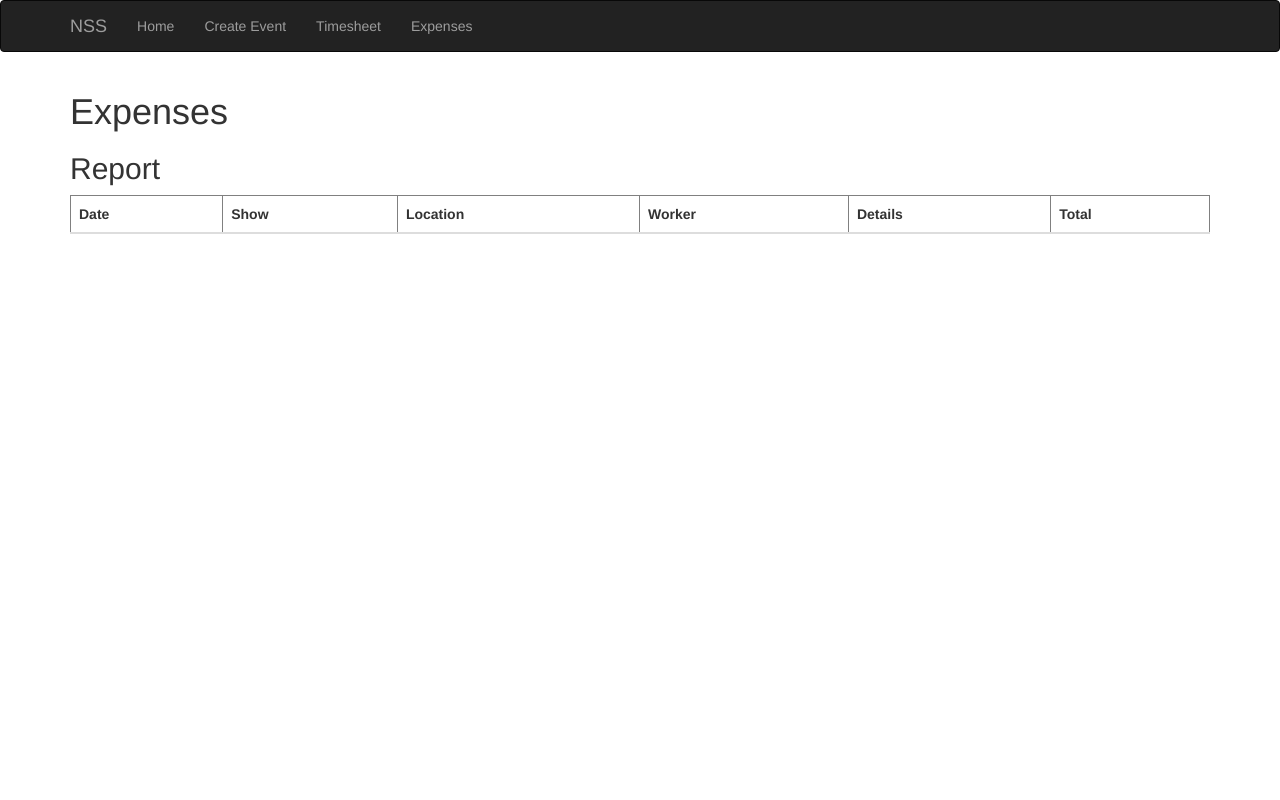
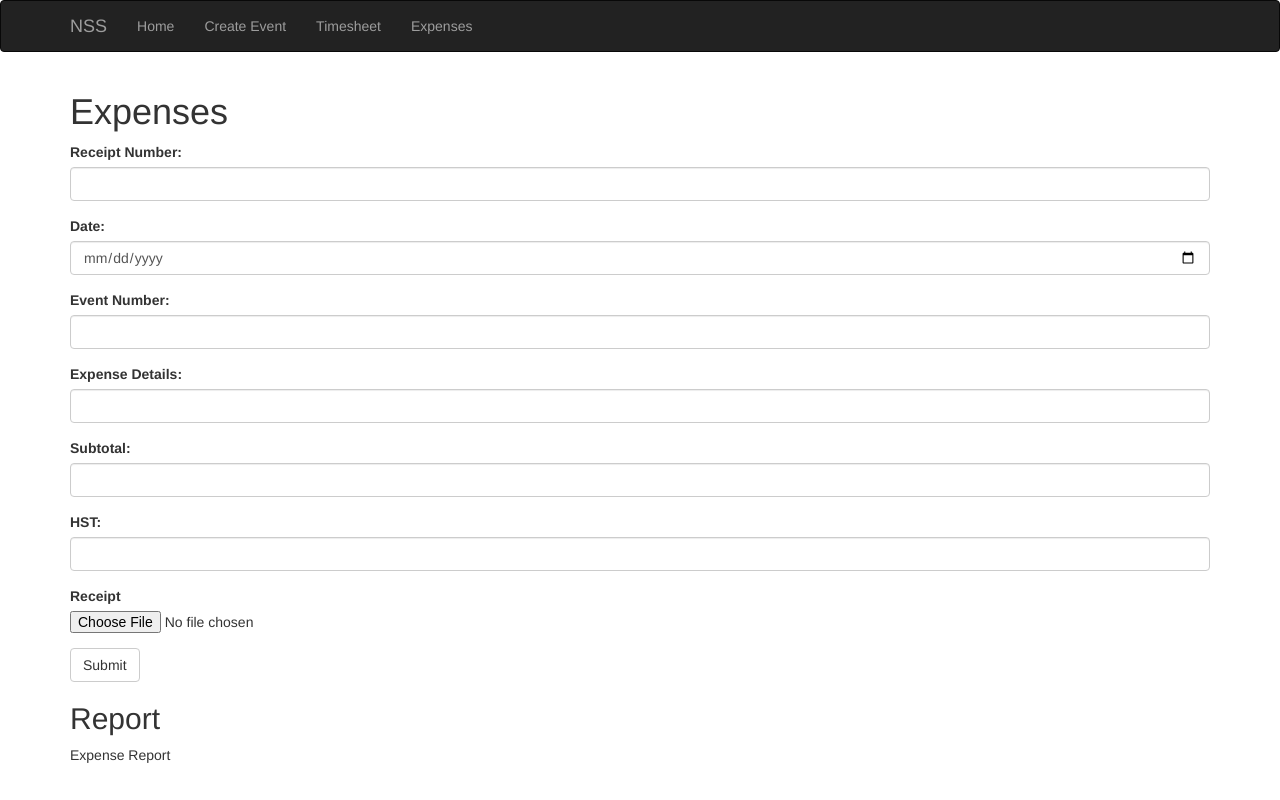
Before and after one commit to ajharris/showbase-portal, a Flask app: page /expenses in a window 1280 px wide. Run offline with Flask 3, Linux system fonts and the light colour scheme; lists and menus that the app fills with data are empty; some libraries are stand-ins or nearby versions.

Commit message:
expense files correctly uploading

```diff
--- a/app.py
+++ b/app.py
@@ -4,9 +4,9 @@ from flask_migrate import Migrate
 from flask_sqlalchemy import SQLAlchemy
 from sqlalchemy import delete
 from flask_wtf import FlaskForm
-from wtforms import StringField, DateTimeField, SubmitField, IntegerField, FloatField, SelectField, FileField
+from wtforms import StringField, DateField, SubmitField, IntegerField, FloatField, SelectField, FileField
 from wtforms.validators import DataRequired, InputRequired
-from flask_wtf.file import FileAllowed  # Import FileAllowed from flask_wtf.file
+from flask_wtf.file import FileAllowed
 from flask_bootstrap import Bootstrap
 from dotenv import load_dotenv
 import os
@@ -16,7 +16,6 @@ from flask_wtf.csrf import CSRFProtect
 from werkzeug.utils import secure_filename
 
 load_dotenv()
-
 
 app = Flask(__name__)
 app.config['SECRET_KEY'] = 'your_secret_key_here'
@@ -35,6 +34,10 @@ UPLOAD_FOLDER = 'uploads/receipts'
 ALLOWED_EXTENSIONS = {'pdf', 'jpeg', 'jpg'}
 app.config['UPLOAD_FOLDER'] = UPLOAD_FOLDER
 
+# Ensure the upload directory exists
+if not os.path.exists(app.config['UPLOAD_FOLDER']):
+    os.makedirs(app.config['UPLOAD_FOLDER'])
+
 # Check if filename extension is allowed
 def allowed_file(filename):
     return '.' in filename and filename.rsplit('.', 1)[1].lower() in ALLOWED_EXTENSIONS
@@ -51,7 +54,7 @@ class ShiftForm(FlaskForm):
 
 class ExpenseForm(FlaskForm):
     receiptNumber = IntegerField('Receipt Number:', validators=[InputRequired(), DataRequired()])
-    date = StringField('Date:', id='expdatepick', validators=[InputRequired(), DataRequired()])
+    date = DateField('Date:', id='expdatepick', format='%Y-%m-%d', validators=[InputRequired(), DataRequired()])
     showNumber = IntegerField('Event Number:', validators=[InputRequired(), DataRequired()])
     details = StringField('Expense Details:', validators=[InputRequired(), DataRequired()])
     net = FloatField('Subtotal:', validators=[InputRequired(), DataRequired()])
@@ -82,8 +85,7 @@ class Expense(db.Model):
     __tablename__ = 'expenses'
     id = db.Column(db.Integer, primary_key=True)
     receiptNumber = db.Column(db.Integer)
-    date = db.Column(db.DateTime)
-    worker = db.Column(db.String)
+    date = db.Column(db.Date)
     accountManager = db.Column(db.String)
     showName = db.Column(db.String)
     showNumber = db.Column(db.Integer)
@@ -95,7 +97,7 @@ class Expense(db.Model):
     def create(self):
         expense = Expense(
             receiptNumber=session['receiptNumber'],
-            date=datetime.strptime(session['date'], '%m/%d/%Y %I:%M %p'),
+            date=session['date'],
             worker=session['worker'],
             accountManager=session['accountManager'],
             showName=session['showName'],
@@ -114,7 +116,6 @@ class Expense(db.Model):
 class Shift(db.Model):
     __tablename__ = 'shifts'
     id = db.Column(db.Integer, primary_key=True)
-    worker = db.Column(db.String)
     start = db.Column(db.DateTime)
     end = db.Column(db.DateTime)
     showName = db.Column(db.String)
@@ -124,7 +125,6 @@ class Shift(db.Model):
 
     def create(self):
         shift = Shift(
-            worker=session['worker'],
             start=datetime.strptime(session['start'], '%m/%d/%Y %I:%M %p'),
             end=datetime.strptime(session['end'], '%m/%d/%Y %I:%M %p'),
             showName=session['showName'],
@@ -165,14 +165,15 @@ def create_event():
 # Route for timesheet
 @app.route('/timesheet', methods=['GET', 'POST'])
 def timesheet():
+    shift = ShiftForm()
     report = createTimeReportCH()
-    shift = ShiftForm()
 
     if shift.validate_on_submit():
         showNumber = shift.showNumber.data
         event = Event.query.filter_by(showNumber=showNumber).first()
 
         if event:
+            session['worker'] = 'worker_name'  # Set the worker session variable appropriately
             session['start'] = shift.start.data
             session['end'] = shift.end.data
             session['showName'] = event.showName
@@ -189,28 +190,27 @@ def timesheet():
 
     return render_template('timesheet.html', shift=shift, report=report)
 
+
 # Route for expenses
 @app.route('/expenses', methods=['GET', 'POST'])
 def expenses():
+    expense_form = ExpenseForm()
     report = createExpenseReportCH()
-    expense_form = ExpenseForm()
 
     if expense_form.validate_on_submit():
         show_number = expense_form.showNumber.data
         event = Event.query.filter_by(showNumber=show_number).first()
 
         if event:
-            # Handle file upload
             receipt_file = expense_form.receipt.data
             if receipt_file and allowed_file(receipt_file.filename):
                 filename = secure_filename(receipt_file.filename)
                 receipt_file.save(os.path.join(app.config['UPLOAD_FOLDER'], filename))
 
-                # Create a new Expense object and populate its attributes
+
                 new_expense = Expense(
                     receiptNumber=expense_form.receiptNumber.data,
                     date=expense_form.date.data,
-                    worker=session['worker'],  # You need to set 'worker' in session somewhere in your app
                     accountManager=event.accountManager,
                     showName=event.showName,
                     showNumber=show_number,
@@ -220,7 +220,8 @@ def expenses():
                     receipt_filename=filename
                 )
 
-                new_expense.create()  # Assuming 'create' method adds and commits the new expense to the database
+                db.session.add(new_expense)
+                db.session.commit()
 
                 flash('Expense added successfully', 'success')
                 return redirect(url_for('expenses'))
@@ -240,88 +241,14 @@ def page_not_found(e):
 def internal_server_error(e):
     return render_template('500.html'), 500
 
-# Shell context for easy database interaction in Flask shell
-@app.shell_context_processor
-def make_shell_context():
-    return dict(db=db, Shift=Shift, Event=Event, Expense=Expense)
+# Report functions
+def createTimeReportCH():
+    # Function to create time report for Corporate Hospitality (stub)
+    return "Time Report"
 
-# Refresh timesheet display
-@app.route('/refreshTimesheetDisplay')
-def refresh_timesheet_display():
-    report = createTimeReportCH()
-    return render_template('timesheet.html', report=report)
+def createExpenseReportCH():
+    # Function to create expense report for Corporate Hospitality (stub)
+    return "Expense Report"
 
-# Refresh expense display
-@app.route('/refreshExpenseDisplay')
-def refresh_expense_display():
-    report = createExpenseReportCH()
-    return render_template('expenses.html', report=report)
-
-### Reports ###
-
-# Function to create time report
-def createTimeReportCH():
-    shifts = Shift.query.all()
-    date = []
-    show = []
-    location = []
-    times = []
-    hours = []
-
-    for shift in shifts:
-        date.append(shift.start.date())
-        show.append(f'{shift.showName}/{shift.showNumber}/{shift.accountManager}')
-        location.append(shift.location)
-        times.append(f'{shift.start.time()}/{shift.end.time()}')
-        hours.append(float((shift.end - shift.start).total_seconds() / 3600))
-
-    timesheet = pd.DataFrame({
-        'Date': date,
-        'Show': show,
-        'Location': location,
-        'Times': times,
-        'Hours': hours
-    })
-
-    timesheet['Date'] = pd.to_datetime(timesheet['Date'], format='%Y-%m-%d')
-
-    reportHTML = timesheet.to_html(index=False, classes='table table-striped table-hover')
-
-    return reportHTML
-
-# Function to create expense report
-def createExpenseReportCH():
-    expenses = Expense.query.all()
-    date = []
-    show = []
-    location = []
-    worker = []
-    details = []
-    total = []
-
-    for expense in expenses:
-        date.append(expense.date.date())
-        show.append(f'{expense.showName}/{expense.showNumber}/{expense.accountManager}')
-        location.append(expense.location)
-        worker.append(expense.worker)
-        details.append(expense.details)
-        total.append(expense.net + expense.hst)
-
-    expensereport = pd.DataFrame({
-        'Date': date,
-        'Show': show,
-        'Location': location,
-        'Worker': worker,
-        'Details': details,
-        'Total': total
-    })
-
-    expensereport['Date'] = pd.to_datetime(expensereport['Date'], format='%Y-%m-%d')
-
-    reportHTML = expensereport.to_html(index=False, classes='table table-striped table-hover')
-
-    return reportHTML
-
-# Main entry point for the application
 if __name__ == '__main__':
     app.run(debug=True)
--- a/templates/expenses.html
+++ b/templates/expenses.html
@@ -12,14 +12,26 @@
     <script type="text/javascript" src="https://cdnjs.cloudflare.com/ajax/libs/bootstrap-datetimepicker/4.17.47/js/bootstrap-datetimepicker.min.js"></script>
     <script type="text/javascript">
         $(function () {
-            $('#expdatepick').datetimepicker();
+            // Initialize DateTimePicker
+            $('#expdatepick').datetimepicker({
+                format: 'YYYY-MM-DD',  // Set your desired format here
+                useCurrent: false  // Prevents DateTimePicker from setting the current date/time
+            });
+
+            // Update form field when DateTimePicker value changes
+            $('#expdatepick').on('change.datetimepicker', function (e) {
+                var selectedDate = $('#expdatepick').datetimepicker('viewDate');
+                var formattedDate = moment(selectedDate).format('YYYY-MM-DD');
+                $('#expdatepick').val(formattedDate);  // Update the visible input field
+                $('#expdatepick').trigger('input');  // Trigger input event for Flask-WTF to recognize the change
+            });
         });
 
+        // Function to refresh expense display
         function refreshExpenseDisplay() {
             fetch("/refreshExpenseDisplay")
                 .then(response => response.text())
                 .then(data => {
-                    // Update the report section with the refreshed data
                     document.getElementById("expense-report").innerHTML = data;
                 })
                 .catch(error => console.error('Error refreshing expense report:', error));
@@ -32,7 +44,7 @@
 {% block page_content %}
     <h1>Expenses</h1>
     <div style="position: relative">
-        {{ wtf.quick_form(expense) }}
+        {{ wtf.quick_form(expense_form, id="expense-form") }}
     </div>
 
     <h2>Report</h2>
```
Also changed, not shown: templates/timesheet.html (+6 -4 lines), 1 other file.
